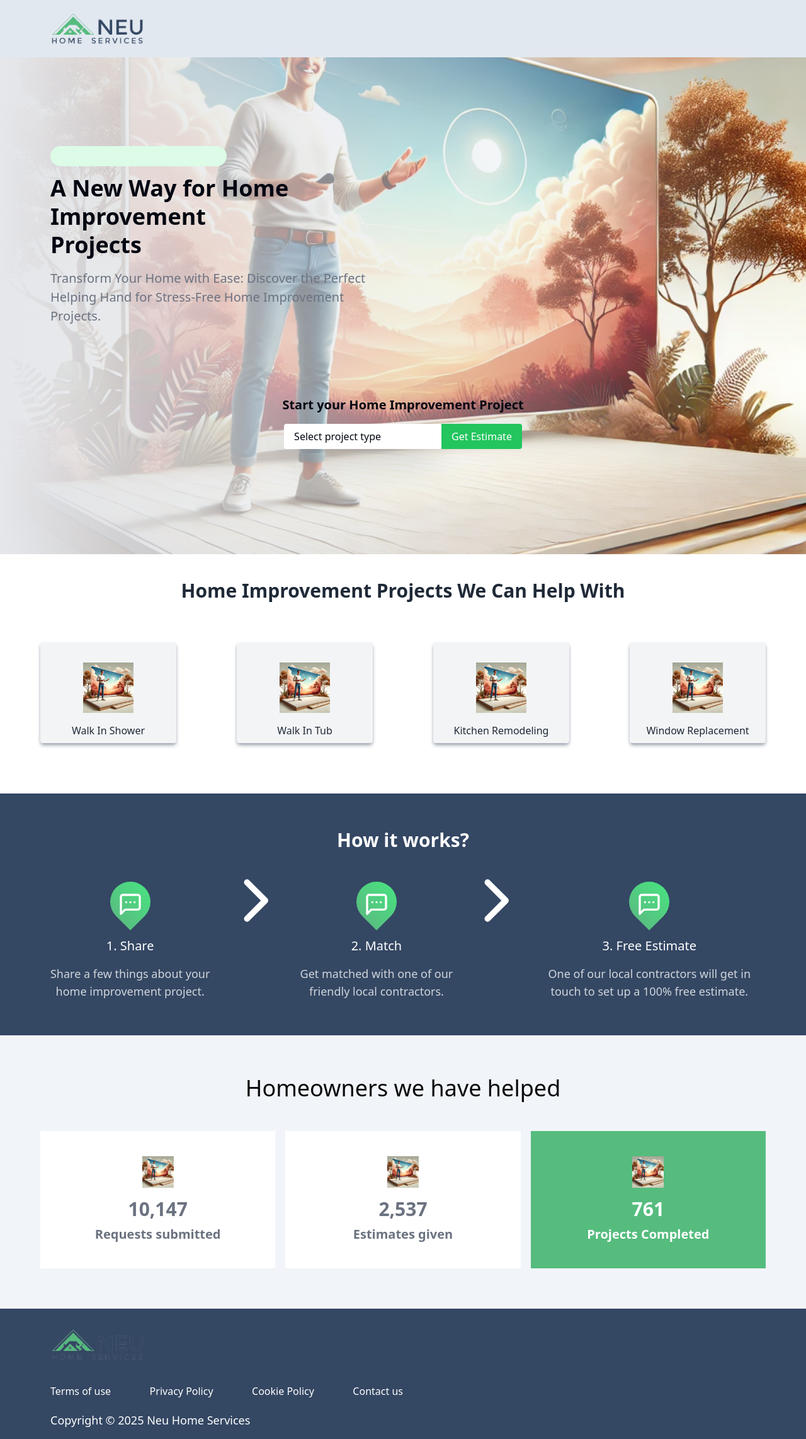
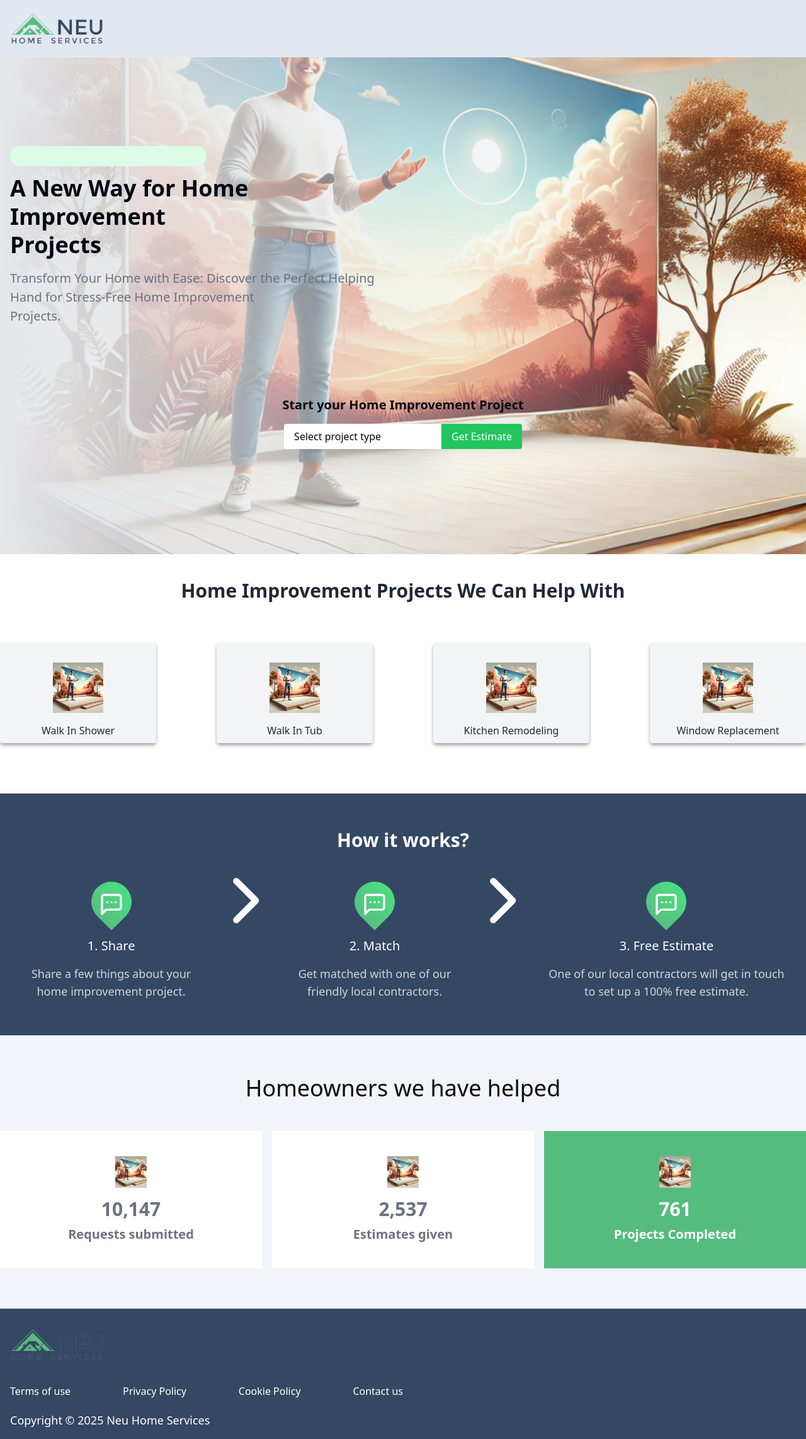
Before and after one commit to Zihadx/nestico2.0, a Next.js app: page / in a window 1280 px wide. Shown: the whole page at 63% size. Built offline with nearby package versions, Linux system fonts and the light colour scheme.

Commit message:
fixed some layout problem and make responsive for all screan

```diff
--- a/src/components/Home/Hero/HeroSection.tsx
+++ b/src/components/Home/Hero/HeroSection.tsx
@@ -43,13 +43,11 @@ const HeroSection = () => {
       />
       <div className="absolute inset-0 bg-gradient-to-r from-gray-200 to-transparent" />
 
-
-      <div className="relative mx-auto max-w-6xl px-4 h-full z-10 text-gray-950">
+      <div className="relative mx-auto max-w-7xl px-4 h-full z-10 text-gray-950">
         <div className="lg:w-1/2 my-28">
-
-      <div className="bg-green-100 p-4 rounded-full my-3 w-1/2"></div>
+          <div className="bg-green-100 p-4 rounded-full my-3 w-1/2"></div>
           <h1 className="text-4xl font-bold leading-tight mb-4">
-            A New Way for Home  Improvement <br /> Projects
+            A New Way for Home Improvement <br /> Projects
           </h1>
           <p className="text-xl mb-6 text-gray-500 leading-normal">
             Transform Your Home with Ease: Discover the Perfect Helping Hand for
@@ -59,7 +57,9 @@ const HeroSection = () => {
 
         {/* Dropdown and Button------------------ */}
         <div className="mt-20">
-        <h3 className="text-center text-xl font-semibold mb-4">Start your Home Improvement Project</h3>
+          <h3 className="text-center text-xl font-semibold mb-4">
+            Start your Home Improvement Project
+          </h3>
           <div className="flex justify-center items-center rounded-lg">
             <DropdownMenu>
               <DropdownMenuTrigger className="bg-white px-4 py-2 rounded-l-sm w-[250px] text-left shadow-2xl">
--- a/src/components/Home/HomeOwnersHelped/HomeOwnersHelped.tsx
+++ b/src/components/Home/HomeOwnersHelped/HomeOwnersHelped.tsx
@@ -37,8 +37,8 @@ const stats: Stat[] = [
 
 const HomeOwnersHelped = () => {
   return (
-    <section className="bg-slate-100 py-16 px-6">
-      <div className="max-w-6xl mx-auto text-center">
+    <section className="bg-slate-100 py-16 px-4 sm:px-6 lg:px-0">
+      <div className="max-w-7xl mx-auto text-center">
         <h2 className="text-4xl font-medium mb-12">Homeowners we have helped</h2>
         <div className="grid grid-cols-1 md:grid-cols-3 gap-4">
           {stats.map(({ id, icon, value, label, bgColor }) => (
--- a/src/components/Home/Projects/Projects.tsx
+++ b/src/components/Home/Projects/Projects.tsx
@@ -13,12 +13,14 @@ const services: Service[] = [
   {
     id: "walk-in-shower",
     title: "Walk In Shower",
-    description: "Upgrade your bathroom with a sleek and modern walk-in shower.",
+    description:
+      "Upgrade your bathroom with a sleek and modern walk-in shower.",
   },
   {
     id: "walk-in-tub",
     title: "Walk In Tub",
-    description: "Enjoy a luxurious and safe bathing experience with our walk-in tubs.",
+    description:
+      "Enjoy a luxurious and safe bathing experience with our walk-in tubs.",
   },
   {
     id: "kitchen-remodeling",
@@ -35,7 +37,7 @@ const services: Service[] = [
 const Projects = () => {
   return (
     <section className="mt-10">
-      <div className="max-w-6xl mx-auto text-center">
+      <div className="md:max-w-7xl mx-auto text-center px-4 sm:px-6 lg:px-0">
         <h1 className="text-3xl font-semibold text-gray-800">
           Home Improvement Projects We Can Help With
         </h1>
--- a/src/components/Home/Works/Works.tsx
+++ b/src/components/Home/Works/Works.tsx
@@ -30,11 +30,14 @@ const works: Work[] = [
 const WorksSections = () => {
   return (
     <section className="bg-[#344763] text-white py-14 px-6 mt-20">
-      <div className="max-w-6xl mx-auto text-center">
+      <div className="max-w-7xl mx-auto text-center">
         <h2 className="text-3xl font-semibold mb-12">How it works?</h2>
         <div className="flex flex-col lg:flex-row items-center justify-between">
           {works.map((work, index) => (
-            <div key={work.id} className="flex items-center justify-between my-5 lg:my-0">
+            <div
+              key={work.id}
+              className="flex items-center justify-between my-5 lg:my-0"
+            >
               <div className="relative flex flex-col items-center text-center gap-4">
                 <div className="w-16 h-16 bg-gradient-to-b from-green-400 to-[#58bf81] rounded-t-full rounded-bl-full absolute rotate-45"></div>
                 <div className="relative z-10 p-4 rounded-full flex justify-center items-center ">
--- a/src/components/Shared/Footer/Footer.tsx
+++ b/src/components/Shared/Footer/Footer.tsx
@@ -7,7 +7,7 @@ const Footer = () => {
 
   return (
     <footer className="bg-[#344763] text-white">
-      <div className="mx-auto max-w-6xl px-4 py-4 space-y-5">
+      <div className="mx-auto max-w-7xl px-4 py-4 space-y-5">
         <div className="py-4">
           <Link href="/">
             <Image src={footerLogo} alt="footerLogo" width={150} height={150} />
--- a/src/components/Shared/Navbar/Navbar.tsx
+++ b/src/components/Shared/Navbar/Navbar.tsx
@@ -53,7 +53,7 @@ const Navbar = () => {
         isScrolled ? "bg-white shadow-md" : "bg-slate-200"
       }`}
     >
-      <div className="container mx-auto px-4 py-1 max-w-6xl">
+      <div className="container mx-auto px-4 py-1 max-w-7xl">
         {!isScrolled && (
           <div className="py-4">
             <Link href="/">
@@ -67,12 +67,12 @@ const Navbar = () => {
             <h3 className="text-center text-xl font-semibold mb-2">
               Start your Home Improvement Project
             </h3>
-            <div className="flex justify-center items-center rounded-lg">
+            <div className="flex flex-wrap justify-center items-center rounded-lg gap-2">
               <DropdownMenu>
-                <DropdownMenuTrigger className="bg-white px-4 py-2 rounded-l-sm w-[250px] text-left shadow-sm shadow-gray-300">
+                <DropdownMenuTrigger className="bg-white px-4 py-2 rounded-sm w-full sm:w-[250px] text-left shadow-sm shadow-gray-300">
                   {selectedValue}
                 </DropdownMenuTrigger>
-                <DropdownMenuContent className="w-[250px]">
+                <DropdownMenuContent className="w-full sm:w-[250px]">
                   {projectTypes.map((project) => (
                     <DropdownMenuItem
                       key={project.value}
@@ -85,7 +85,7 @@ const Navbar = () => {
               </DropdownMenu>
               <button
                 onClick={handleNavigate}
-                className="bg-green-500 text-white px-4 py-2 rounded-r-sm hover:bg-green-600"
+                className="bg-green-500 text-white px-4 py-2 rounded-sm hover:bg-green-600 w-full sm:w-auto min-w-[120px]"
               >
                 Get Estimate
               </button>
```
